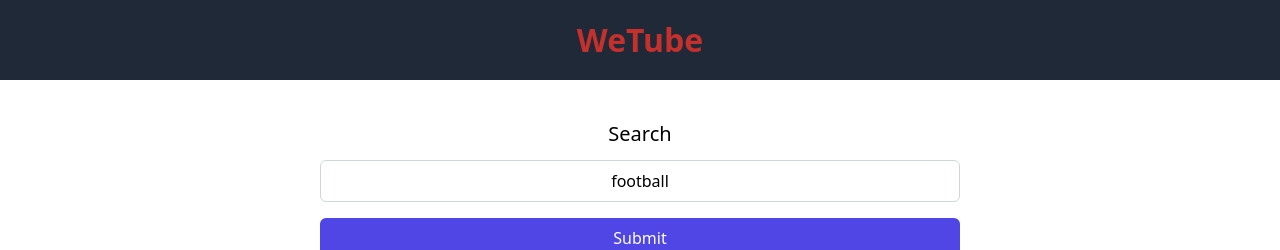
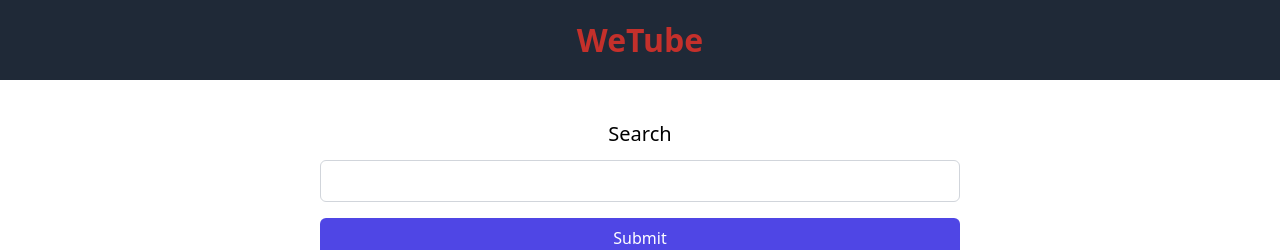
Before and after one commit to JoseIgnacioTapia/WeTube, a React (Create React App) app: page / in a window 1280 px wide. Shown: the top 250 px of the page. Built offline with nearby package versions, Linux system fonts and the light colour scheme.

Commit message:
Adding useState and Events on Form Component

```diff
--- a/src/components/SearchArea.js
+++ b/src/components/SearchArea.js
@@ -1,13 +1,22 @@
+import { useState } from 'react';
 import Results from './Results';
 
 const SearchArea = () => {
-  const keyword = 'football';
+  const [keyword, setKeyword] = useState('');
+
+  const requestSearch = () => {
+    console.log('submitted');
+  };
 
   return (
     <>
       <form
         style={{ maxWidth: '50%' }}
         className="mt-5 mx-auto flex flex-col items-center justify-between"
+        onSubmit={e => {
+          e.preventDefault();
+          requestSearch();
+        }}
       >
         <label
           htmlFor="keyword"
@@ -17,9 +26,10 @@ const SearchArea = () => {
         </label>
         <input
           type="text"
+          className="w-full text-center py-2 border mt-3 border-gray-300 rounded-md mb-4"
           id="keyword"
           value={keyword}
-          className="w-full text-center py-2 border mt-3 border-gray-300 rounded-md mb-4"
+          onChange={e => setKeyword(e.target.value)}
         />
         <button className="w-full bg-indigo-600 text-white p-2 rounded-md mb-4">
           Submit
```
